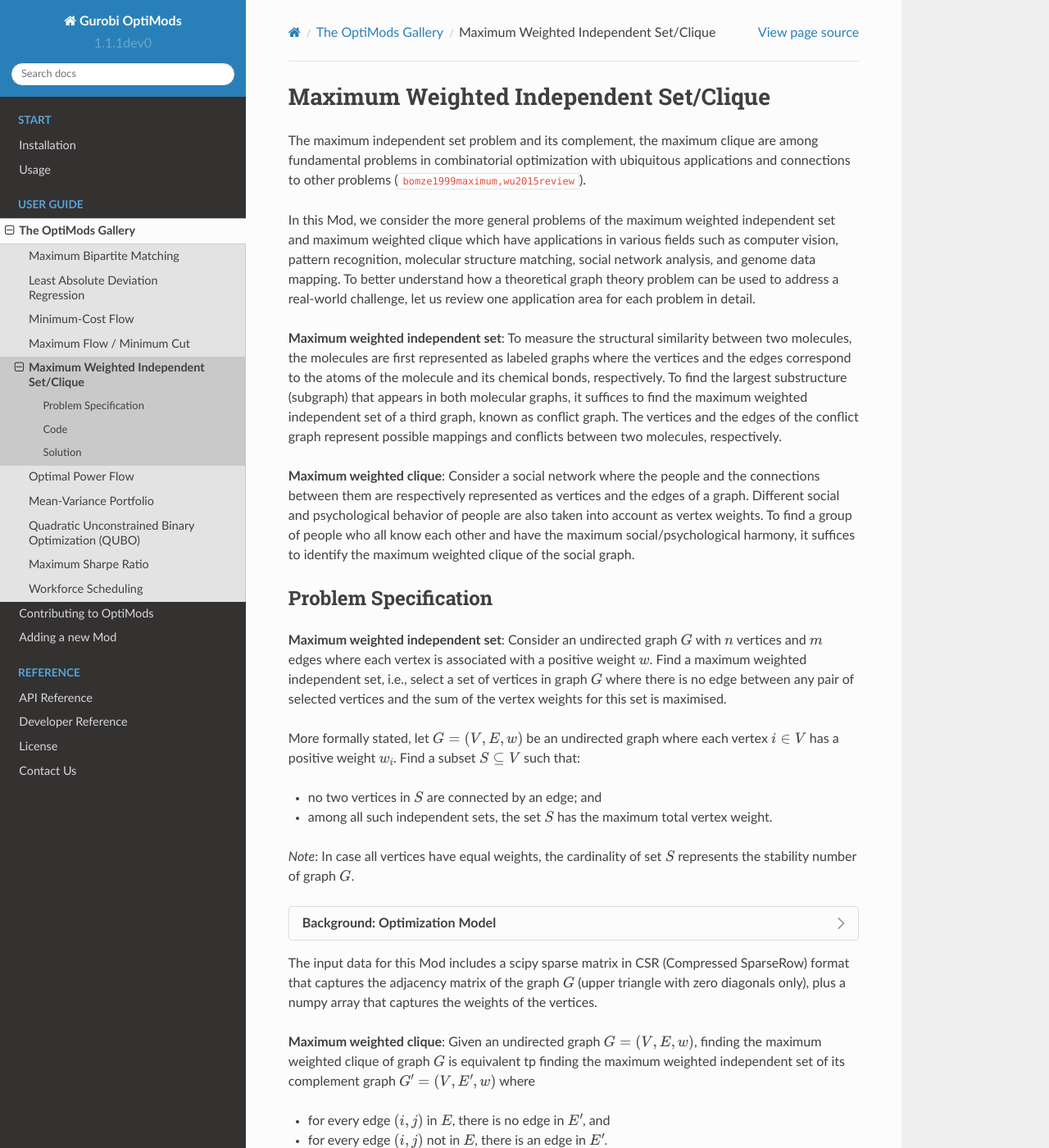
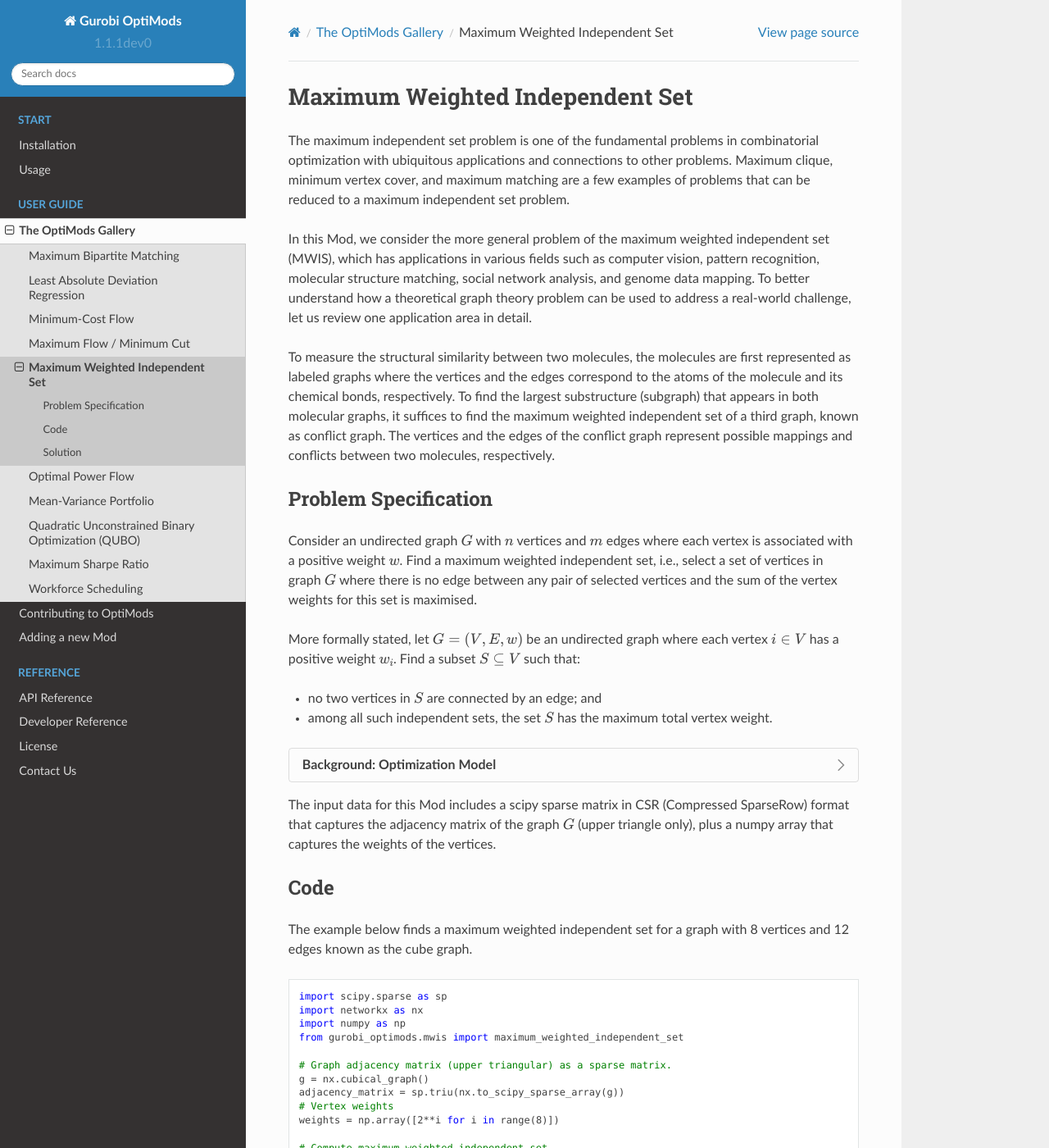
Before and after one commit to Gurobi/gurobi-optimods, a Sphinx documentation site: the page built from docs/source/mods/mwis.rst, in a window 1280 px wide and 1400 px high. Shown: the whole window at 82% size. Built offline with Sphinx 7.4.7 and the Read the Docs theme 2.0.0, drawn with Linux system fonts in a browser that asks for light colours; cross-references to code outside the pages are shown as plain code; some of the changed text lies outside the part shown.

Commit message:
revert the name changes back

```diff
--- a/docs/source/mods/mwis.rst
+++ b/docs/source/mods/mwis.rst
@@ -1,36 +1,30 @@
-Maximum Weighted Independent Set/Clique
-=========================================
-The maximum independent set problem and its complement, the maximum
-clique are among fundamental problems in combinatorial optimization with ubiquitous
-applications and connections to other problems (:footcite:t:`bomze1999maximum,wu2015review`).
+Maximum Weighted Independent Set
+================================
+The maximum independent set problem is one of the fundamental problems
+in combinatorial optimization with ubiquitous applications and connections to
+other problems. Maximum clique, minimum vertex cover, and maximum matching are
+a few examples of problems that can be reduced to a maximum independent set problem.
 
-In this Mod, we consider the more general problems of the maximum weighted
-independent set and maximum weighted clique which have applications
-in various fields such as computer vision, pattern recognition,
-molecular structure matching, social network analysis, and genome data mapping.
-To better understand how a theoretical graph theory
+In this Mod, we consider the more general problem of the maximum weighted
+independent set (MWIS), which has applications in various fields such as computer
+vision, pattern recognition, molecular structure matching, social network analysis,
+and genome data mapping. To better understand how a theoretical graph theory
 problem can be used to address a real-world challenge, let us review one
-application area for each problem in detail.
+application area in detail.
 
-**Maximum weighted independent set**: To measure the structural similarity between
-two molecules, the molecules are first represented as labeled graphs where the
-vertices and the edges correspond to the atoms of the molecule and its chemical bonds,
-respectively. To find the largest substructure (subgraph) that appears in both molecular
+To measure the structural similarity between two molecules, the
+molecules are first represented as labeled graphs where the vertices and the edges
+correspond to the atoms of the molecule and its chemical bonds, respectively. To
+find the largest substructure (subgraph) that appears in both molecular
 graphs, it suffices to find the maximum weighted independent set of a third graph,
-known as conflict graph. The vertices and the edges of the conflict graph represent
-possible mappings and conflicts between two molecules, respectively.
+known as conflict graph. The vertices and the edges of the conflict
+graph represent possible mappings and conflicts
+between two molecules, respectively.
 
-**Maximum weighted clique**: Consider a social network where the people and the
-connections between them are respectively represented as vertices and the edges
-of a graph. Different social and psychological behavior of people are also taken
-into account as vertex weights. To find a group of people who all know each other
-and have the maximum social/psychological harmony, it suffices to identify the maximum
-weighted clique of the social graph.
 
 Problem Specification
 ---------------------
 
-**Maximum weighted independent set**:
 Consider an undirected graph :math:`G` with :math:`n` vertices and :math:`m`
 edges where each vertex is associated with a positive weight :math:`w`. Find a
 maximum weighted independent set, i.e., select a set of vertices in graph
@@ -44,9 +38,6 @@
 * no two vertices in :math:`S` are connected by an edge; and
 * among all such independent sets, the set :math:`S` has the maximum total
   vertex weight.
-
-*Note*: In case all vertices have equal weights, the cardinality of
-set :math:`S` represents the stability number of graph :math:`G`.
 
 .. dropdown:: Background: Optimization Model
 
@@ -70,35 +61,23 @@
         \end{align}
 
 The input data for this Mod includes a scipy sparse matrix in CSR (Compressed
-SparseRow) format that captures the adjacency matrix of the
-graph :math:`G` (upper triangle with zero diagonals only), plus a
+SparseRow) format
+that captures the adjacency matrix of the graph :math:`G` (upper triangle only), plus a
 numpy array that captures the weights of the vertices.
 
-
-**Maximum weighted clique**: Given an undirected graph :math:`G = (V, E, w)`, finding
-the maximum weighted clique of graph :math:`G` is equivalent tp finding the
-maximum weighted independent set of its complement graph
-:math:`G^{\prime} = (V, E^{\prime}, w)` where
-
-* for every edge :math:`(i, j)` in :math:`E`, there is no edge in :math:`E^{\prime}`, and
-* for every edge :math:`(i, j)` not in :math:`E`, there is an edge in :math:`E^{\prime}`.
-
-*Note*: In case all vertices have equal weights, the cardinality of
-the maximum clique set represents the clique number of graph :math:`G`.
 
 Code
 ----
 
-The example below finds the maximum weighted independent set and
-the maximum weighted clique for a graph with 8 vertices and 12 edges
-known as the cube graph.
+The example below finds a maximum weighted independent set for
+a graph with 8 vertices and 12 edges known as the cube graph.
 
 .. testcode:: mwis
 
     import scipy.sparse as sp
     import networkx as nx
     import numpy as np
-    from gurobi_optimods.mwis import maximum_weighted_independent_set, maximum_weighted_clique
+    from gurobi_optimods.mwis import maximum_weighted_independent_set
 
     # Graph adjacency matrix (upper triangular) as a sparse matrix.
     g = nx.cubical_graph()
@@ -109,66 +88,37 @@
     # Compute maximum weighted independent set.
     mwis = maximum_weighted_independent_set(adjacency_matrix, weights)
 
-    # Compute maximum weighted clique.
-    mwc = maximum_weighted_clique(adjacency_matrix, weights)
-
 .. testoutput:: mwis
     :hide:
 
     ...
     Best objective 1.650000000000e+02, best bound 1.650000000000e+02, gap 0.0000%
-    ...
-    Best objective 1.920000000000e+02, best bound 1.920000000000e+02, gap 0.0000%
-
 
 Solution
 --------
 
-The solution is a data class including the numpy array of the vertices in the
-independent set or clique as well as its weight.
+The solution is a numpy array containing the vertices in set :math:`S`.
 
 .. doctest:: mwis
     :options: +NORMALIZE_WHITESPACE
 
     >>> mwis
-    Result(x=array([0, 2, 5, 7]), f=165)
-    >>> mwis.x
     array([0, 2, 5, 7])
-    >>> mwis.f
+    >>> maximum_vertex_weight = sum(weights[mwis])
+    >>> maximum_vertex_weight
     165
 
-    >>> mwc
-    Result(x=array([6, 7]), f=192)
-    >>> mwc.x
-    array([6, 7])
-    >>> mwc.f
-    192
 
+.. doctest:: mwis
+    :options: +NORMALIZE_WHITESPACE
 
-.. code-block:: Python
+    >>> import networkx as nx
+    >>> import matplotlib.pyplot as plt
+    >>> layout = nx.spring_layout(g, seed=0)
+    >>> color_map = ["red" if node in mwis else "lightgrey" for node in g.nodes()]
+    >>> nx.draw(g, pos=layout, node_color=color_map, node_size=600, with_labels=True)
 
-    import networkx as nx
-    import matplotlib.pyplot as plt
-
-    fig, (ax1, ax2) = plt.subplots(1, 2)
-    layout = nx.spring_layout(g, seed=0)
-
-    # Plot the maximum weighted independent set
-    color_map = ["red" if node in mwis.x else "lightgrey" for node in g.nodes()]
-    nx.draw(g, pos=layout, ax= ax1, node_color=color_map, node_size=600, with_labels=True)
-
-    # Plot the maximum weighted clique
-    color_map = ["blue" if node in mwc.x else "lightgrey" for node in g.nodes()]
-    nx.draw(g, pos=layout, ax = ax2, node_color=color_map, node_size=600, with_labels=True)
-
-    fig.tight_layout()
-    plt.show()
-
-
-The vertices in the independent set and in the clique are highlighted in red and
-blue, respectively.
+The vertices in the independent set are highlighted in red.
 
 .. image:: figures/mwis.png
   :width: 600
-
-.. footbibliography::
```
Also changed, not shown: docs/source/mods/figures/mwis.png.
